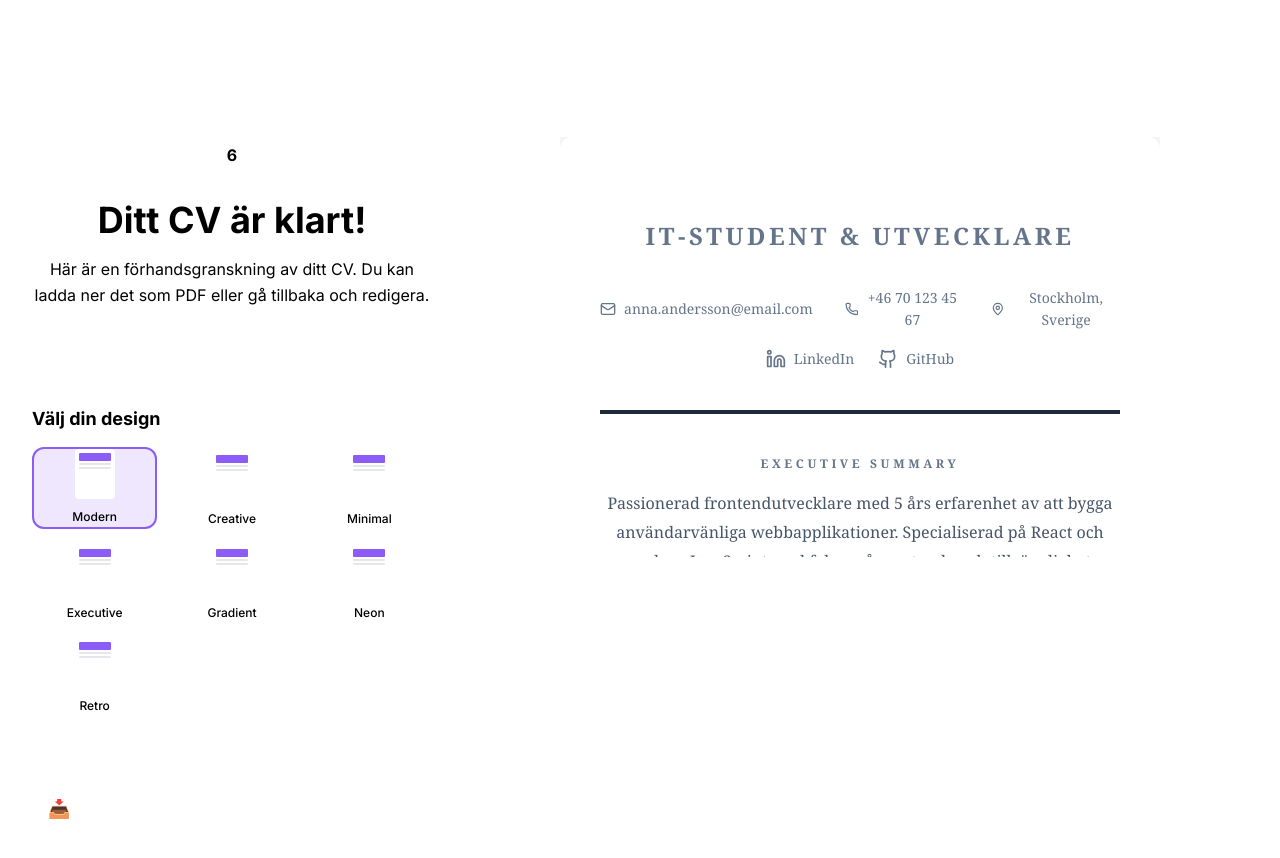
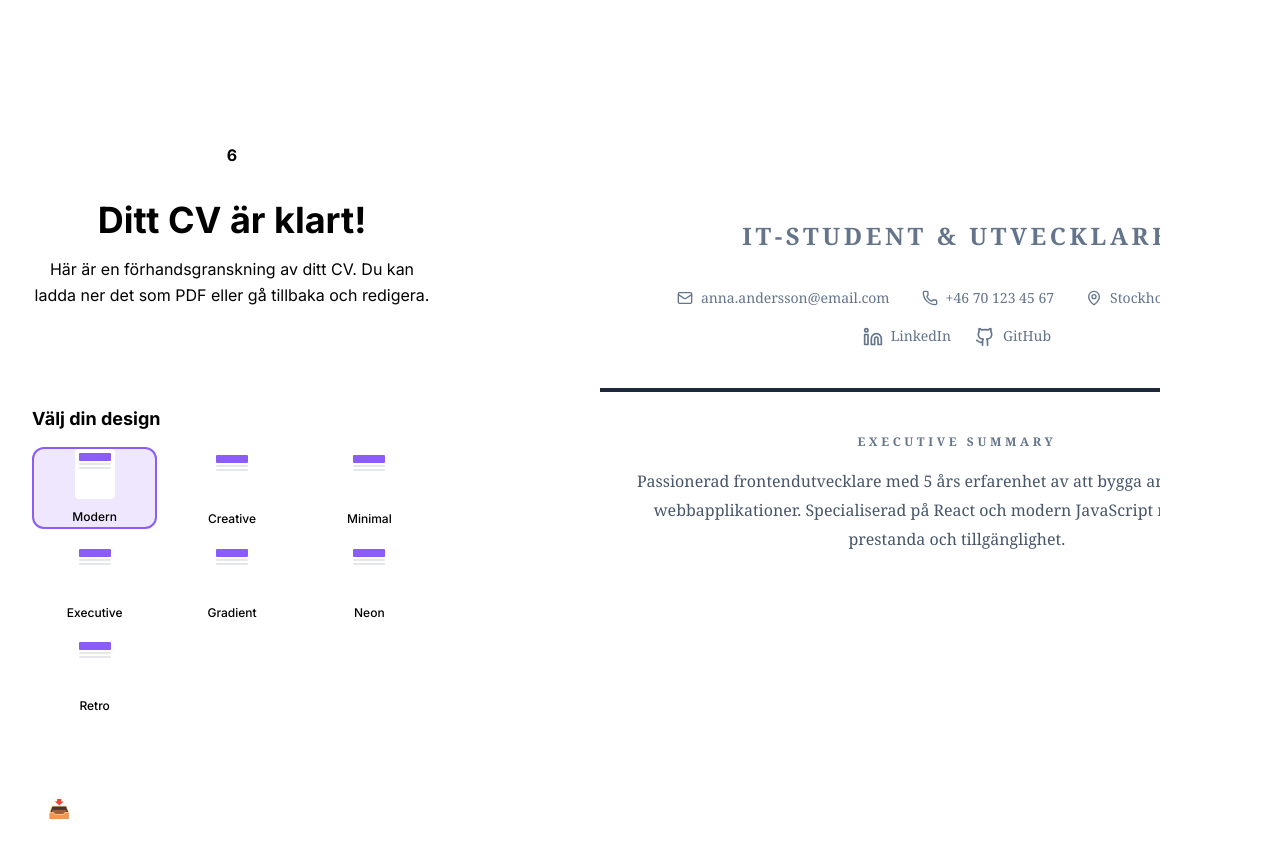
Before and after one commit to RedaEkengren/cvgen, a React (Vite) app: page / in a window 1280 px wide. Shown: the part 4940-5798 px from the top of the page. Built offline with nearby package versions, Linux system fonts and the light colour scheme.

Commit message:
Fix horizontal jumping when switching CV templates - set fixed width on preview wrapper

```diff
--- a/src/index.css
+++ b/src/index.css
@@ -100,25 +100,28 @@
   background: rgba(255, 255, 255, 0.02);
   border-radius: 16px;
   border: 1px solid rgba(255, 255, 255, 0.05);
+  min-width: 700px; /* Ensure minimum width for preview area */
+  overflow-x: auto; /* Allow horizontal scroll on small screens if needed */
 }
 
 .cv-preview-wrapper {
   position: relative;
-  width: 100%;
-  max-width: 600px;
+  width: 600px; /* Fixed width to prevent horizontal jumping */
+  max-width: 100%;
   margin: 0 auto;
   height: 420px; /* Fixed height to prevent jumping */
   overflow: hidden;
 }
 
 .cv-preview-container {
-  width: 100%;
+  width: 210mm; /* A4 width */
   background: white;
   border-radius: 12px;
   box-shadow: 0 20px 60px rgba(0, 0, 0, 0.3);
   transform: scale(0.8);
   transform-origin: top center;
   transition: all 0.3s ease; /* Smooth transitions for template changes */
+  margin: 0 auto; /* Center the container */
 }
 
 .cv-page-navigation {
--- a/src/pages/LandingPage.jsx
+++ b/src/pages/LandingPage.jsx
@@ -1285,17 +1285,9 @@ const LandingPage = () => {
 
           {/* Right Side: Live CV Preview */}
           <div className="split-screen-right">
-            <div className="cv-preview-wrapper" style={{
-              height: '420px', // Fixed height to prevent jumping
-              overflow: 'hidden',
-              position: 'relative'
-            }}>
+            <div className="cv-preview-wrapper">
               <div className="cv-preview-container" id="cv-preview" style={{
-                height: '297mm', // A4 height
-                overflow: 'hidden',
-                position: 'relative',
-                transform: `translateY(-${(currentPage - 1) * 297}mm)`,
-                transition: 'transform 0.3s ease' // Smooth transition when changing pages
+                transform: `translateY(-${(currentPage - 1) * 297}mm)`
               }}>
                 {renderTemplate()}
               </div>
```
Also changed, not shown: 1 other file (tests, documents, lock files or other folders).
